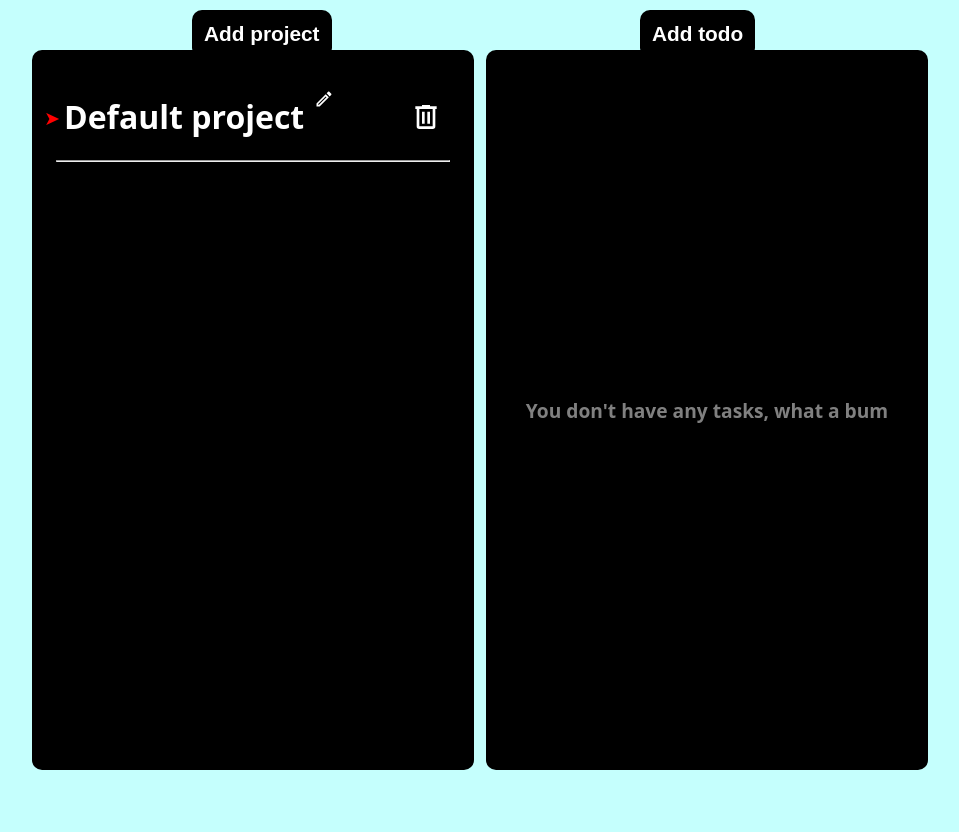
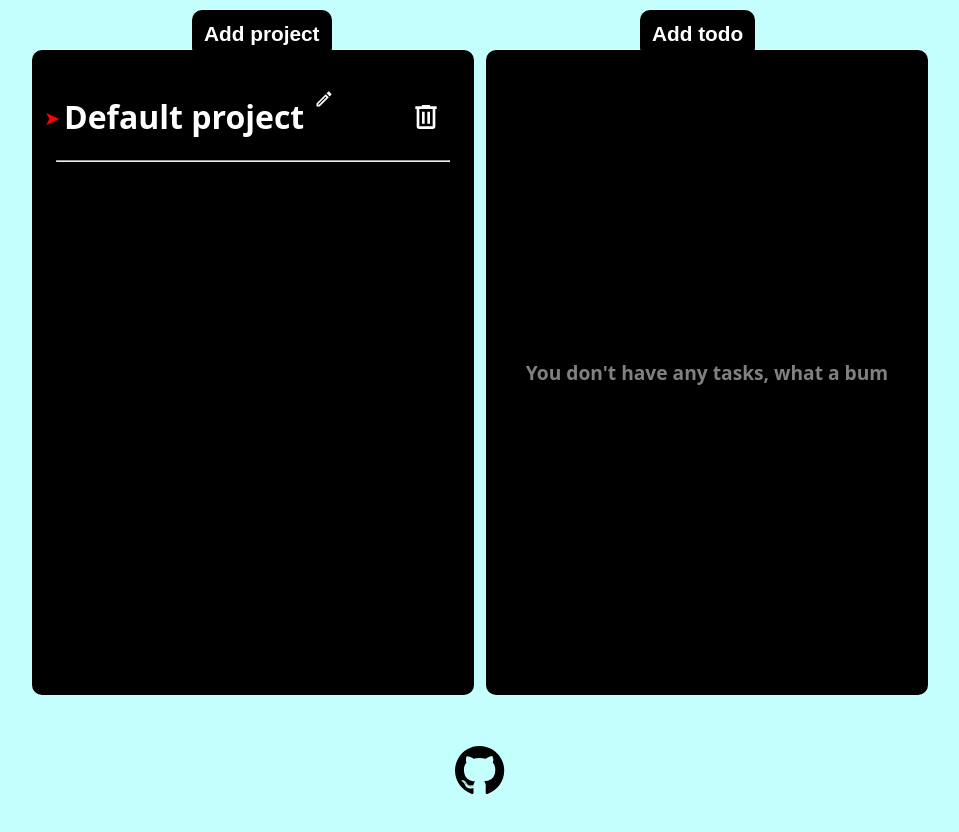
Before and after one commit to ZachTheMighty/todo-list-assigment, a website built with webpack: page src/index.html in a window 1280 px wide. Shown: the whole page, without its empty margins (160-1119 px from the left). After the commit the page ends 800 px from the top, so only its background shows below. Built offline with nearby package versions, Linux system fonts and the light colour scheme.

Commit message:
add: link to github page

```diff
--- a/package.json
+++ b/package.json
@@ -23,6 +23,7 @@
   "homepage": "https://github.com/ZachTheMighty/todo-list-assigment#readme",
   "devDependencies": {
     "css-loader": "^7.1.4",
+    "html-loader": "^5.1.0",
     "html-webpack-plugin": "^5.6.7",
     "style-loader": "^4.0.0",
     "webpack": "^5.107.2",
--- a/src/index.css
+++ b/src/index.css
@@ -20,11 +20,14 @@ body {
   padding: 0;
   background-color: #c5fffd;
   user-select: none;
+  display: flex;
+  flex-flow: column nowrap;
+  align-items: center;
 }
 
 main {
+  flex: 1;
   width: 70%;
-  height: 90vh;
   margin: 50px auto;
   border-radius: 10px;
   display: flex;
@@ -226,3 +229,7 @@ form > div + div {
 textarea {
   resize: vertical;
 }
+
+.github-icon {
+  width: 50px;
+}
--- a/src/index.html
+++ b/src/index.html
@@ -10,5 +10,18 @@
       <div class="projects"></div>
       <div class="todos"></div>
     </main>
+
+    <footer>
+      <a
+        href="https://github.com/ZachTheMighty/todo-list-assigment"
+        target="_blank"
+      >
+        <img
+          src="assets/icons/github.svg"
+          alt="github icon"
+          class="github-icon"
+        />
+      </a>
+    </footer>
   </body>
 </html>
--- a/webpack.common.js
+++ b/webpack.common.js
@@ -23,6 +23,11 @@ export default {
       },
 
       {
+        test: /\.html$/i,
+        use: ["html-loader"],
+      },
+
+      {
         test: /\.(png|svg|jpg|jpeg|gif)$/i,
         type: "asset/resource",
       },
```
Also changed, not shown: src/assets/icons/github.svg (added), 1 other file.
